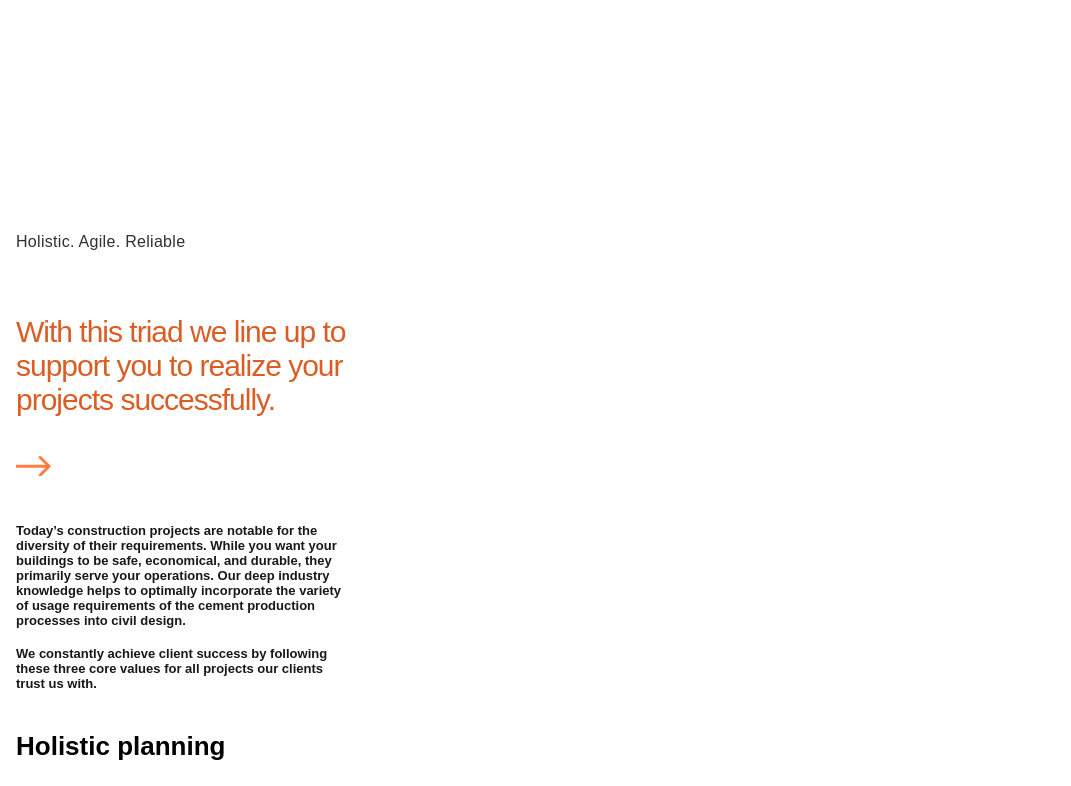
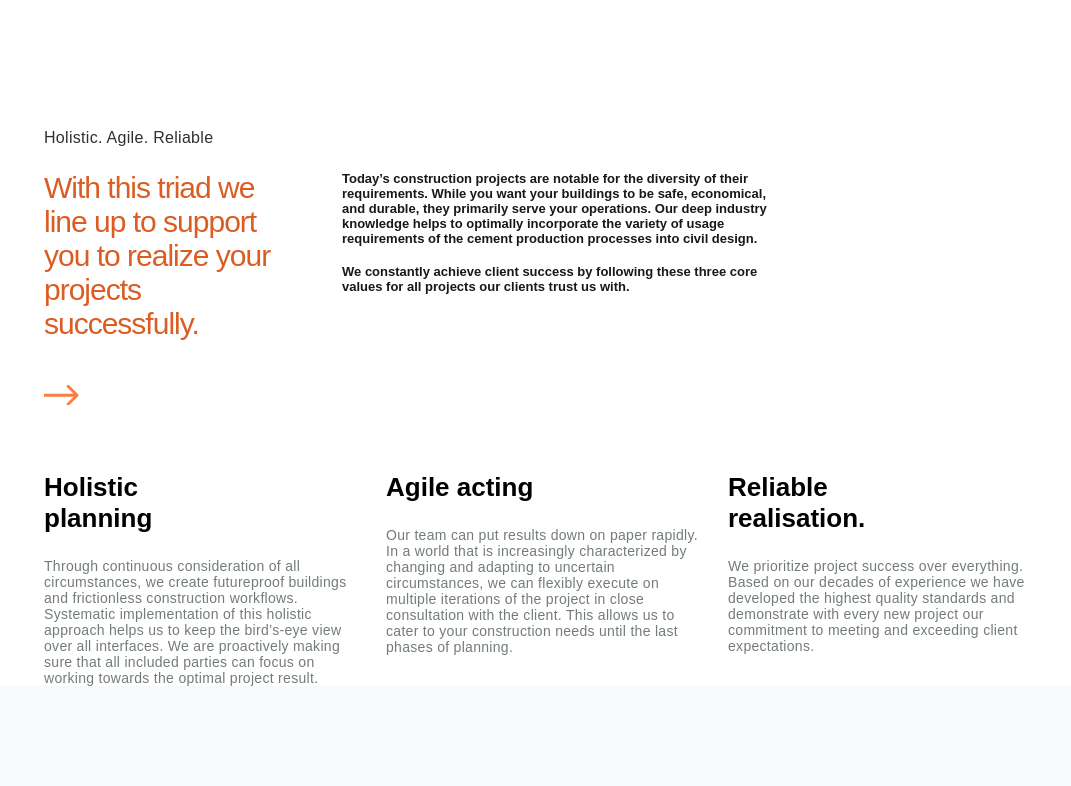
Before and after one commit to IVKrylova/training, a Next.js app in the folder mollenhauer/: page / in a window 1280 px wide. Shown: the part 4065-4851 px from the top of the page, without its empty margins (0-1071 px from the left). After the commit the page ends 4751 px from the top, so only its background shows below. Built offline with nearby package versions, Linux system fonts and the light colour scheme; a web font is replaced by a local one.

Commit message:
feat: add tablet support

```diff
--- a/mollenhauer/features/Support/Support.module.scss
+++ b/mollenhauer/features/Support/Support.module.scss
@@ -6,7 +6,11 @@
   margin-top: 548px;
   display: flex;
   flex-direction: column;
-  gap: 40px;
+
+	@include tablet {
+		padding: 0 44px;
+		margin-top: 444px;
+	}
 
   .title {
     @include fontS16W400;
@@ -19,6 +23,12 @@
     display: flex;
     flex-direction: column;
     gap: 40px;
+		margin-bottom: 40px;
+
+		@include tablet {
+			flex-direction: row;
+			margin-bottom: 60px;
+		}
 
     .thesis {
       @include fontS30W400;
@@ -26,10 +36,20 @@
       color: var(--dark-orange-color);
       max-width: 358px;
 
+			.subtitle {
+				@include tablet {
+					max-width: 258px;
+				}
+			}
+
       .icon {
         width: 35px;
         height: auto;
         margin-top: 38px;
+
+				@include tablet {
+					margin-top: 43px;
+				}
       }
     }
 
@@ -40,6 +60,10 @@
       gap: 18px;
       color: var(--black-text-color);
       max-width: 338px;
+
+			@include tablet {
+				max-width: 426px;
+			}
     }
   }
 
@@ -48,9 +72,18 @@
     flex-direction: column;
     gap: 40px;
 
+		@include tablet {
+			flex-direction: row;
+			gap: 18px;
+		}
+
     .itemTitle {
       @include fontS26W700;
       color: var(--black-color);
+
+			@include tablet {
+				max-width: 200px;
+			}
     }
 
     .itemText {
--- a/mollenhauer/features/Support/Support.tsx
+++ b/mollenhauer/features/Support/Support.tsx
@@ -13,7 +13,7 @@ export const Support: FC = (): ReactNode => {
       <H2 className={s.title} text="Holistic. Agile. Reliable"></H2>
       <div className={s.description}>
         <div className={s.thesis}>
-          <p>
+          <p className={s.subtitle}>
             With this triad we line up to support you to realize your projects
             successfully.
           </p>
```
